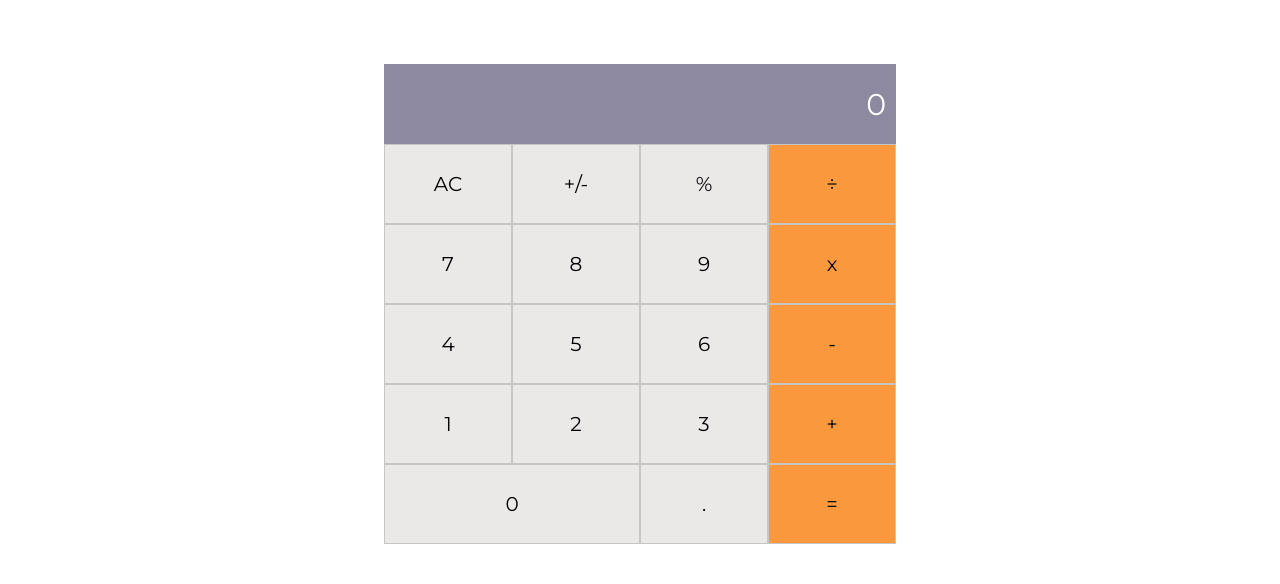
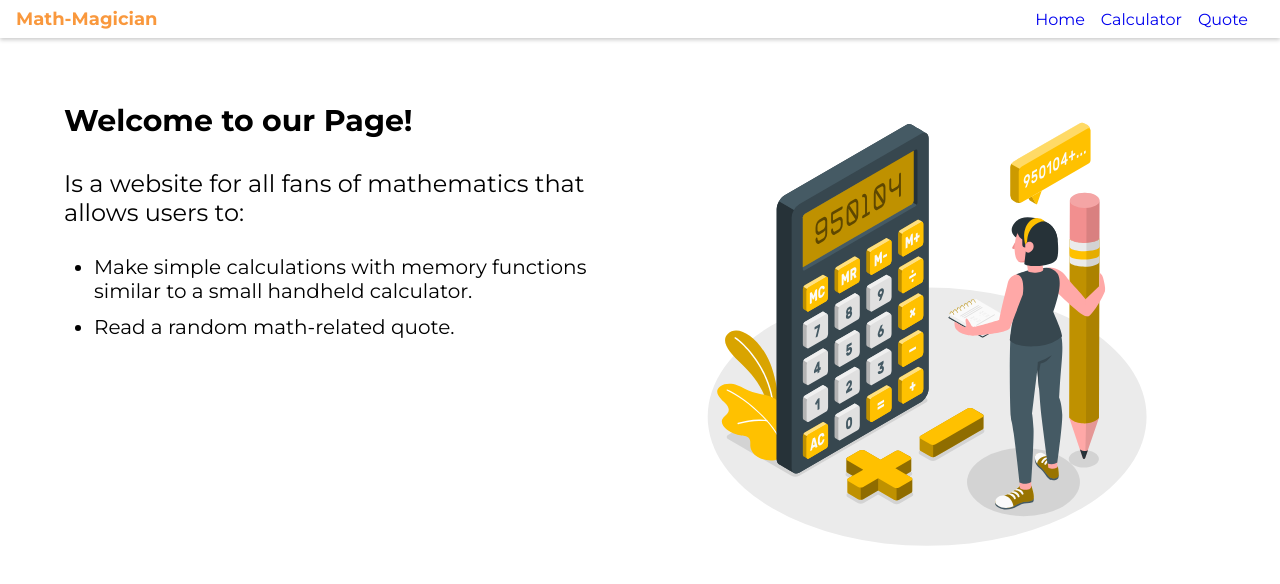
Before and after one commit to dqarias/math-magicians, a React (Create React App) app: page / in a window 1280 px wide. Shown: the top 584 px of the page. Built offline with nearby package versions, Linux system fonts and the light colour scheme.

Commit message:
Add router and basic styling

```diff
--- a/package.json
+++ b/package.json
@@ -10,6 +10,7 @@
     "prop-types": "^15.8.1",
     "react": "^18.2.0",
     "react-dom": "^18.2.0",
+    "react-router-dom": "^6.3.0",
     "react-scripts": "5.0.1",
     "web-vitals": "^2.1.4"
   },
--- a/src/App.css
+++ b/src/App.css
@@ -22,3 +22,94 @@ body {
   --font-titles: "Montserrat", sans-serif;
   --font-subtitles: "Montserrat", sans-serif;
 }
+
+.hero {
+  display: flex;
+  flex-direction: column;
+  width: 100%;
+  font-family: var(--font-titles);
+  padding: 10% 10%;
+}
+
+.hero-text{
+  display: flex;
+  flex-direction: column;
+}
+
+.hero-title{
+  font-size: 2.4rem;
+}
+
+.hero-description{
+  font-size: 1.6rem;
+  margin-top: 1.2rem;
+}
+
+.hero-detail{
+  font-size: 1.2rem;
+  margin-top: 1.2rem;
+  padding-left: 3rem;
+}
+
+.hero-detail > li{
+  margin-top: 1.2rem;
+}
+
+.hero-img{
+display: flex;
+justify-content: center;
+}
+
+.image-hero {
+  width: 100%;
+}
+
+.quote-container{
+  padding: 5% 15%;
+  font-family: var(--font-titles);
+  font-size: 1.6rem;
+}
+
+@media only screen and (min-width: 768px) {
+  .hero {
+    display: flex;
+    flex-direction: row;
+    width: 100%;
+    padding: 5% 5%;
+  }
+
+  .hero-text{
+    display: flex;
+    flex-direction: column;
+    width: 50%;
+  }
+
+  .hero-title{
+    font-size: 3rem;
+  }
+
+  .hero-description{
+    font-size: 2.4rem;
+    margin-top: 3rem;
+  }
+
+  .hero-detail{
+    font-size: 2rem;
+    margin-top: 1.6rem;
+    padding-left: 3rem;
+  }
+
+  .hero-img{
+    display: flex;
+    justify-content: center;
+    width: 50%;
+    }
+
+    .image-hero {
+      width: 80%;
+    }
+
+    .quote-container{
+      font-size: 2.4rem;
+    }
+}
--- a/src/App.js
+++ b/src/App.js
@@ -1,14 +1,26 @@
 /* eslint-disable react/prefer-stateless-function */
 import React from 'react';
+import { BrowserRouter, Routes, Route } from 'react-router-dom';
 import './App.css';
+import Navbar from './components/Navbar';
 import Calculator from './components/Calculator';
+import Home from './pages/Home';
+import Quote from './pages/Quote';
+import NoMatch from './pages/NotMatch';
 
 class App extends React.Component {
   render() {
     return (
-      <div>
-        <Calculator />
-      </div>
+      <BrowserRouter>
+        <Navbar />
+        <Routes>
+          <Route path="/" element={<Home />} />
+          <Route path="/calculator" element={<Calculator />} />
+          <Route path="/quote" element={<Quote />} />
+          <Route path="*" element={<NoMatch />} />
+        </Routes>
+      </BrowserRouter>
+
     );
   }
 }
--- a/src/components/Calculator.css
+++ b/src/components/Calculator.css
@@ -1,5 +1,18 @@
+.main__container{
+ margin-top: 5%;
+ display: flex;
+flex-direction: column;
+ font-family: var(--font-titles);
+ width: 100vw;
+}
+
+.main__subtitle{
+font-size: 1.6rem;
+margin-left: 1.6rem;
+padding-bottom: 2.4rem;
+}
+
 .calculator {
-  margin-top: 5%;
   display: flex;
   justify-content: center;
   align-items: center;
@@ -9,20 +22,39 @@
   display: grid;
   grid-template-columns: repeat(4, 1fr);
   grid-template-rows: repeat(6, 1fr);
-  font-family: var(--font-titles);
   font-size: 2rem;
   width: 80%;
   height: 60vh;
 }
 
 @media only screen and (min-width: 768px) {
-  .calculator__container {
-    width: 50%;
+
+  .main__container{
+    flex-direction: row;
+    width: 100%;
+    padding: 0 8%;
+  }
+  .text-container-calc{
+    width: 30%;
+  }
+  .main__subtitle{
+    font-size: 3rem;
+    }
+  .calculator{
+    width: 70%;
   }
 }
 
 @media only screen and (min-width: 1024px) {
-  .calculator__container {
-    width: 40%;
+
+  .text-container-calc{
+    width: 50%;
   }
+  .main__subtitle{
+    margin-left: 6rem;
+    }
+  .calculator{
+    width: 50%;
+  }
+
 }
--- a/src/components/Calculator.js
+++ b/src/components/Calculator.js
@@ -45,7 +45,10 @@ const Calculator = () => {
   };
 
   return (
-
+    <div className="main__container">
+      <div className="text-container-calc">
+        <p className="main__subtitle">Lets do some math!</p>
+      </div>
       <div className="calculator">
         <div className="calculator__container">
           <div className="result">
@@ -64,6 +67,8 @@ const Calculator = () => {
         </div>
 
       </div>
+    </div>
+
   );
 };
 
--- /dev/null
+++ b/src/components/Navbar.css
@@ -0,0 +1,40 @@
+.navbar-container {
+    display: flex;
+    justify-content: center;
+    align-items: center;
+    padding: 8px 16px;
+    font-family: var(--font-titles);
+    font-size: 1.6rem;
+    box-shadow: 0 2px 4px 0 rgba(0,0,0,.2);
+    width: 100vw;
+  }
+
+  .navbar {
+    display: flex;
+    list-style: none;
+  }
+
+  .navbar-logo{
+    display: none;
+  }
+
+  .navbar-list {
+    padding-right: 16px;
+  }
+
+  .navbar-link{
+    text-decoration: none;
+  }
+
+  @media only screen and (min-width: 768px) {
+
+    .navbar-container {
+        justify-content: space-between;
+    }
+
+    .navbar-logo{
+        display: block;
+        color: var(--color-primary-orange);
+        font-size: 1.8rem;
+    }
+  }
--- /dev/null
+++ b/src/components/Navbar.js
@@ -0,0 +1,23 @@
+import React from 'react';
+import { NavLink } from 'react-router-dom';
+import './Navbar.css';
+
+const Navbar = () => (
+  <div className="navbar-container">
+    <h2 className="navbar-logo">Math-Magician</h2>
+    <ul className="navbar">
+      <li className="navbar-list">
+        <NavLink className="navbar-link" to="/">Home</NavLink>
+      </li>
+      <li className="navbar-list">
+        <NavLink className="navbar-link" to="/calculator">Calculator</NavLink>
+      </li>
+      <li className="navbar-list">
+        <NavLink className="navbar-link" to="/quote">Quote</NavLink>
+      </li>
+    </ul>
+  </div>
+
+);
+
+export default Navbar;
--- /dev/null
+++ b/src/pages/Home.js
@@ -0,0 +1,26 @@
+import React from 'react';
+import logo from '../logo.svg';
+
+const Home = () => (
+  <div className="hero">
+    <div className="hero-text">
+      <h1 className="hero-title">Welcome to our Page!</h1>
+      <p className="hero-description">
+        Is a website for all fans of mathematics that allows users to:
+      </p>
+      <ul className="hero-detail">
+        <li>
+          Make simple calculations with memory functions similar
+          to a small handheld calculator.
+        </li>
+        <li>Read a random math-related quote.</li>
+      </ul>
+    </div>
+    <div className="hero-img">
+      <img src={logo} className="image-hero" alt="calculator" />
+    </div>
+
+  </div>
+);
+
+export default Home;
--- /dev/null
+++ b/src/pages/NotMatch.js
@@ -0,0 +1,10 @@
+import React from 'react';
+
+const NoMatch = () => (
+  <div className="no-match">
+    <h2>404</h2>
+    <h3>Page Not Found</h3>
+  </div>
+);
+
+export default NoMatch;
--- /dev/null
+++ b/src/pages/Quote.js
@@ -0,0 +1,39 @@
+import React, { useEffect, useState } from 'react';
+
+const Quote = () => {
+  const url = 'https://random-math-quote-api.herokuapp.com/';
+
+  const [quote, setQuote] = useState(null);
+
+  const getQuote = async () => {
+    const response = await fetch(url, {
+      method: 'GET',
+    });
+    const data = await response.json();
+    return data;
+  };
+
+  const setQuoteData = async () => {
+    const getData = await getQuote();
+    if (!quote) {
+      setQuote([
+        getData.quote,
+        getData.author,
+      ]);
+    }
+  };
+
+  useEffect(() => {
+    setQuoteData();
+  }, [quote]);
+
+  return (
+    <div className="quote-container">
+      <p className="quote-text">
+        {quote}
+      </p>
+    </div>
+  );
+};
+
+export default Quote;
```
Also changed, not shown: src/logo.svg (added), 1 other file (tests, documents, lock files or other folders). Lines whose indentation alone changed are shown as unchanged.
